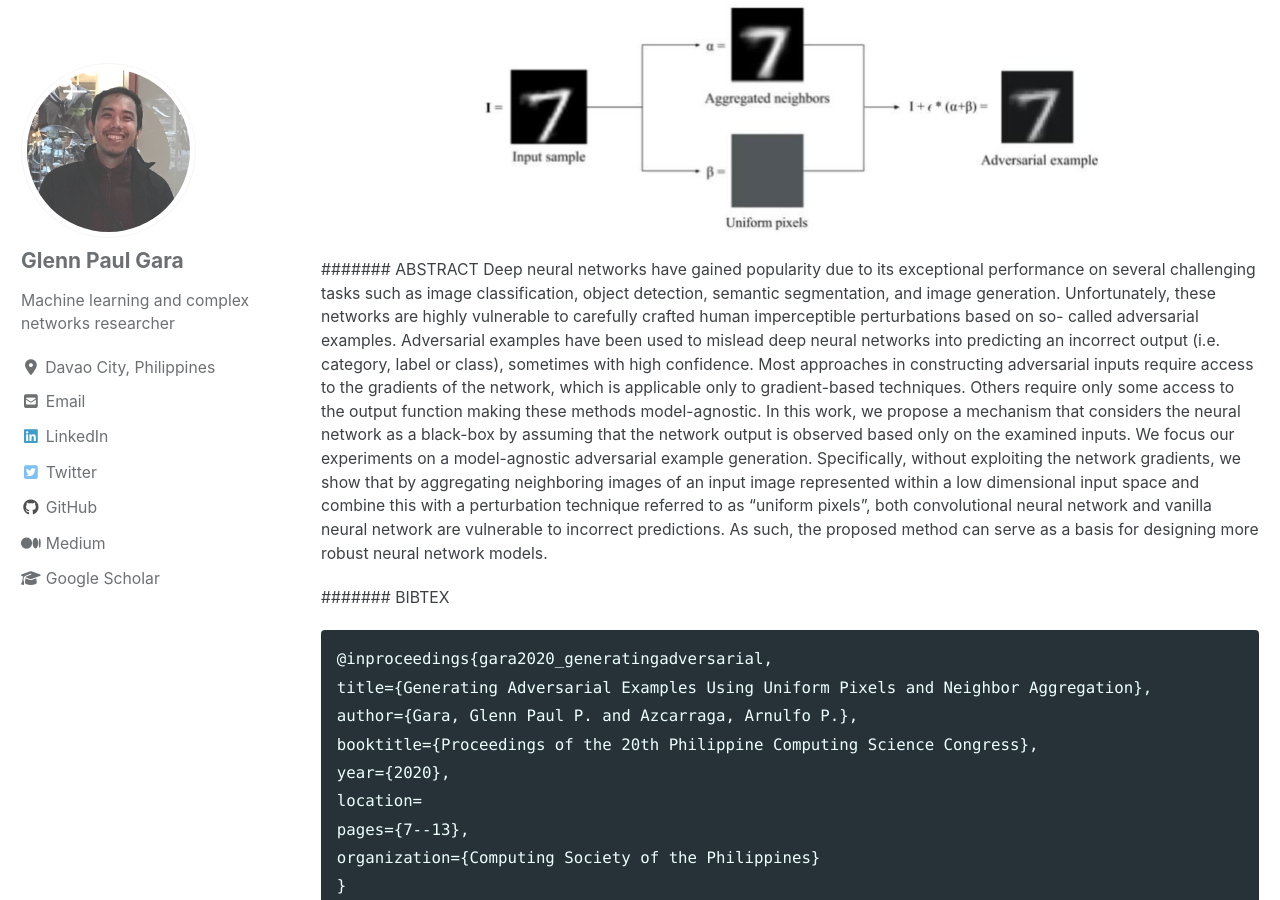
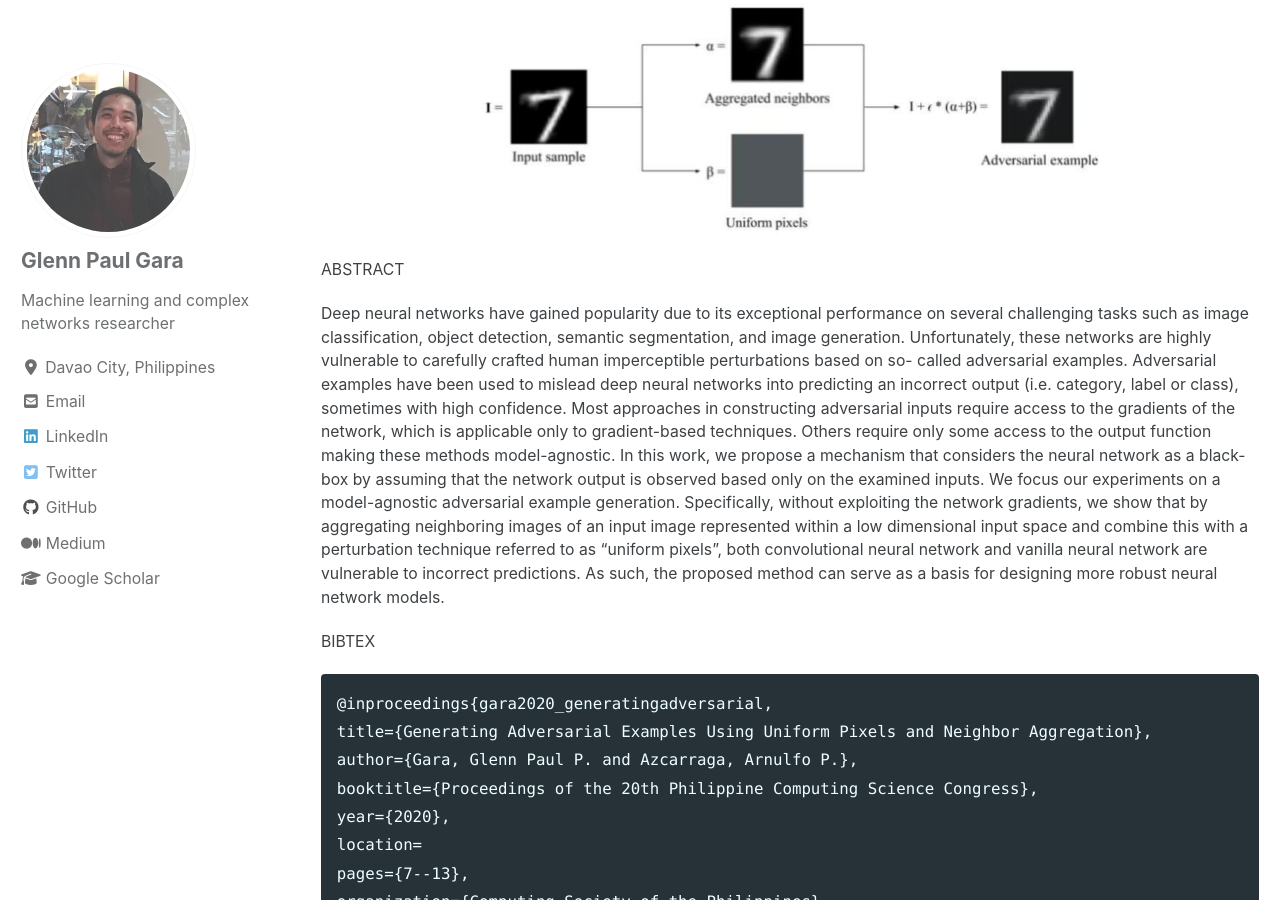
Before and after one commit to glenngara/glenngara.github.io, a Jekyll site: the page built from _pages/publications/generating-adversarial-examples.md, in a window 1280 px wide and 900 px high, scrolled down 498 px. Built offline with Jekyll 4.4.1, drawn with Linux system fonts in a browser that asks for light colours; cached includes are drawn as plain includes; nearby versions of some CDN libraries.

Commit message:
Edited content

````diff
--- a/_pages/publications/generating-adversarial-examples.md
+++ b/_pages/publications/generating-adversarial-examples.md
@@ -12,10 +12,11 @@ Glenn Paul P. Gara & Arnulfo P. Azcarraga
 
 ![image-center](/assets/files/publications/generating-adversarial-examples/gara2020_generatingadversarial.jpg){: .align-center height="450" width="700"}
 
-####### ABSTRACT
+ABSTRACT
+
 Deep neural networks have gained popularity due to its exceptional performance on several challenging tasks such as image classification, object detection, semantic segmentation, and image generation. Unfortunately, these networks are highly vulnerable to carefully crafted human imperceptible perturbations based on so- called adversarial examples. Adversarial examples have been used to mislead deep neural networks into predicting an incorrect output (i.e. category, label or class), sometimes with high confidence. Most approaches in constructing adversarial inputs require access to the gradients of the network, which is applicable only to gradient-based techniques. Others require only some access to the output function making these methods model-agnostic. In this work, we propose a mechanism that considers the neural network as a black-box by assuming that the network output is observed based only on the examined inputs. We focus our experiments on a model-agnostic adversarial example generation. Specifically, without exploiting the network gradients, we show that by aggregating neighboring images of an input image represented within a low dimensional input space and combine this with a perturbation technique referred to as "uniform pixels", both convolutional neural network and vanilla neural network are vulnerable to incorrect predictions. As such, the proposed method can serve as a basis for designing more robust neural network models.
 
-####### BIBTEX
+BIBTEX
 ```
 @inproceedings{gara2020_generatingadversarial,
 title={Generating Adversarial Examples Using Uniform Pixels and Neighbor Aggregation},
````
